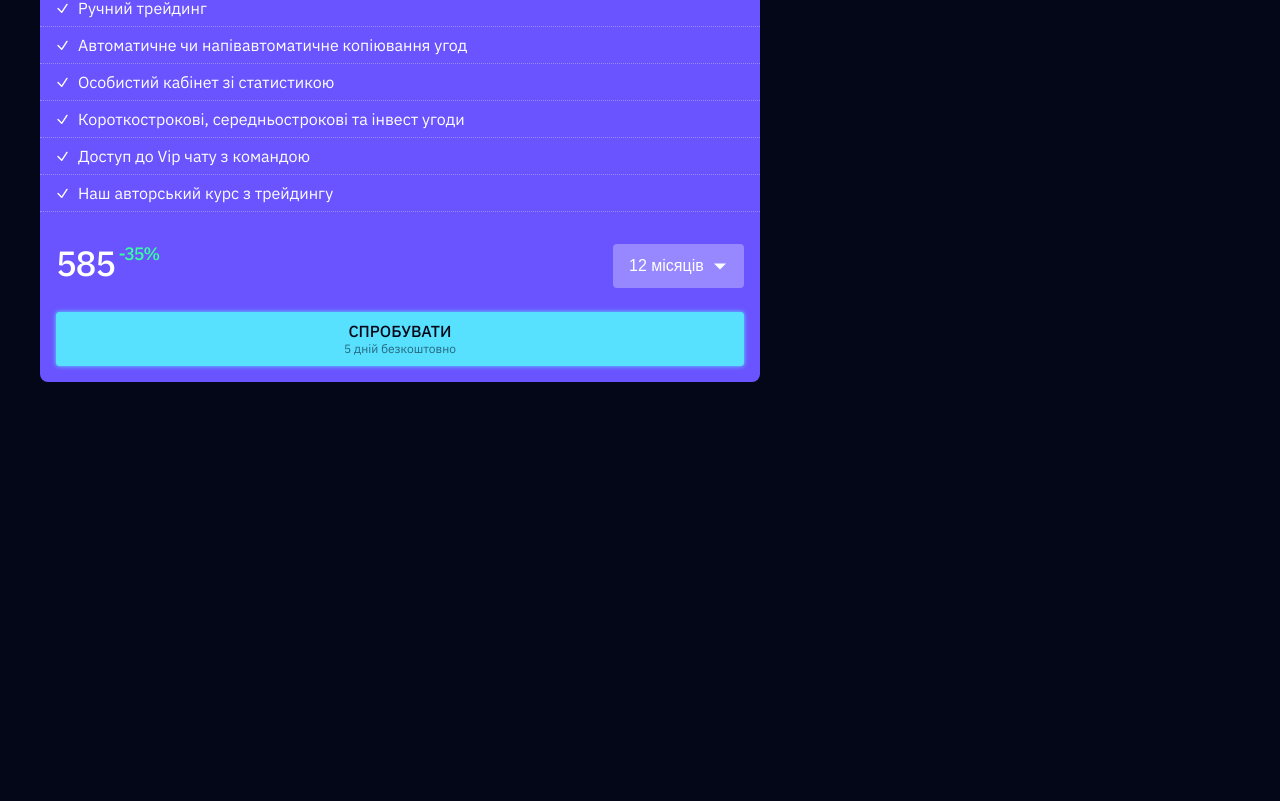
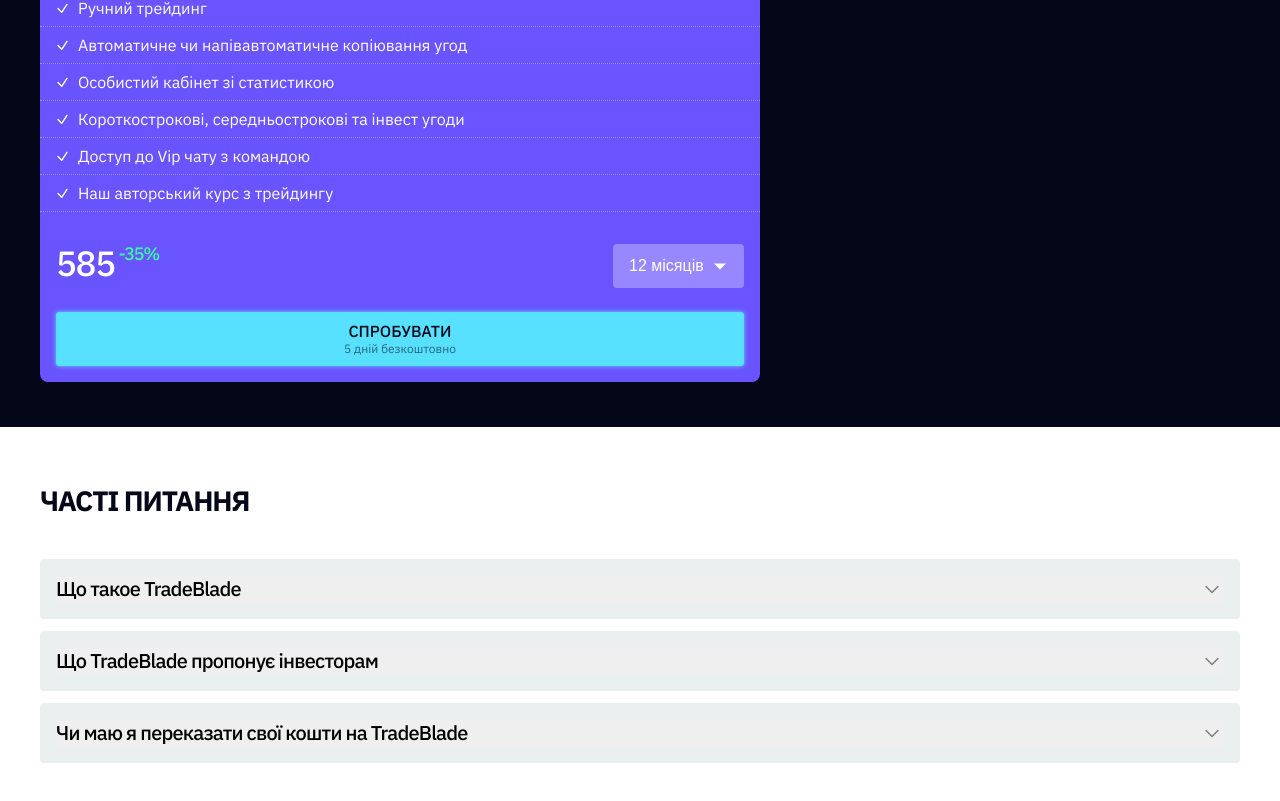
Before and after one commit to Marina-Slyepinina/TradeBlade, a Next.js app: page / in a window 1280 px wide. Shown: the part 2328-3129 px from the top of the page. Before the commit the page ends 2755 px from the top, so only its background shows below. Built offline with nearby package versions, Linux system fonts and the light colour scheme.

Commit message:
added accordion, faq section

```diff
--- a/app/page.tsx
+++ b/app/page.tsx
@@ -4,6 +4,7 @@
 import { Numbers } from "@/components/Numbers/Numbers";
 import { About } from "@/components/About/About";
 import { Tariffs } from "@/components/Tariffs/Tariffs";
+import { FAQ } from "@/components/FAQ/FAQ";
 
 export default function App() {
   return (
@@ -15,6 +16,7 @@
         <Deals />
         <About />
         <Tariffs />
+        <FAQ />
       </main>
     </>
   );
--- /dev/null
+++ b/components/Accordion/Accordion.module.css
@@ -0,0 +1,60 @@
+.accordionItem {
+    background-color: var(--color-gray-lightest);
+    border-radius: 4px;
+    margin-bottom: 12px;
+    padding: 16px;
+    overflow: hidden;
+    font-weight: 400;
+    font-size: 16px;
+    line-height: 1.25;
+    color: var(--color-white-70);
+}
+
+.activeItem {
+    background-color: var(--color-purple);
+}
+
+.accordionHeader  {
+    display: flex;
+    justify-content: space-between;
+    align-items: center;
+    width: 100%;
+    border: none;
+    cursor: pointer;
+    text-align: left;
+    transition: background-color 0.3s, color 0.3s;
+}
+
+.accordionContent {
+    margin-top: 12px;
+}
+
+.activeItem .accordionHeader {
+    background-color: var(--color-purple);
+    color: var(--color-white);
+}
+
+.question {
+    font-weight: 500;
+    font-size: 20px;
+    line-height: 1.4;
+    letter-spacing: -0.04em;
+}
+
+.question .activeItem {
+    color: var(--color-white);
+}
+
+.arrowIcon {
+    fill: none;
+    stroke: var(--color-black-medium);
+    transition: transform 0.3s;
+}
+
+.activeItem .arrowIcon {
+    stroke: var(--color-white);
+}
+
+.arrowUp {
+    transform: rotate(180deg);
+}
--- /dev/null
+++ b/components/Accordion/Accordion.tsx
@@ -0,0 +1,47 @@
+"use client"
+
+import { useState } from "react";
+import { faqData } from "@/utils/faqData";
+import css from "./Accordion.module.css";
+
+export const Accordion = () => {
+
+    const [openItemId, setOpenItemId] = useState<string | null>(null);
+
+    const handleToggle = (id: string) => {
+        setOpenItemId(id === openItemId ? null : id);
+    };
+
+    return (
+        <div className={css.accordionList}>
+            {faqData.map((item) => {
+
+                const isOpen = item.id === openItemId;
+
+                return (
+                    <div
+                        key={item.id}
+                        className={`${css.accordionItem} ${isOpen ? css.activeItem : ''}`}
+                    >
+                        <button
+                            className={css.accordionHeader}
+                            onClick={() => handleToggle(item.id)}
+                            aria-expanded={isOpen}
+                        >
+                            <h3 className={css.question}>{item.question}</h3>
+                            <svg className={`${css.arrowIcon} ${isOpen ? css.arrowUp : ''}`} width={24} height={24}>
+                                <use href="sprite.svg#arrow-down"></use>
+                            </svg>
+                        </button>
+
+                        {isOpen && (
+                            <div className={css.accordionContent}>
+                                {item.answer}
+                            </div>
+                        )}
+                    </div>
+                );
+            })}
+        </div>
+    );
+}
--- /dev/null
+++ b/components/FAQ/FAQ.module.css
@@ -0,0 +1,32 @@
+.faqSection {
+    background-color: var(--color-white);
+    padding: 56px 0;
+}
+
+.title {
+    font-weight: 700;
+    font-size: 28px;
+    line-height: 1.29;
+    letter-spacing: -0.04em;
+    text-transform: uppercase;
+    color: var(--color-dark);
+    margin-bottom: 40px;
+}
+
+@media screen and (min-width: 1396px) {
+
+    .faqSection {
+        padding: 96px 0;
+    }
+
+   .title {
+        font-size: 44px;
+        line-height: 1.27;
+        margin-bottom: 64px;
+
+    }
+
+    .container {
+        padding: 0 279px;
+    }
+}
--- /dev/null
+++ b/components/FAQ/FAQ.tsx
@@ -0,0 +1,14 @@
+import { Accordion } from "../Accordion/Accordion";
+import { Container } from "../Container/Container";
+import css from "./FAQ.module.css";
+
+export const FAQ = () => {
+  return (
+    <section className={css.faqSection} id="faq">
+        <Container className={css.container}>
+            <h2 className={css.title}>Часті питання</h2>
+            <Accordion />
+        </Container>
+    </section>
+  )
+}
--- /dev/null
+++ b/utils/faqData.ts
@@ -0,0 +1,17 @@
+export const faqData = [
+    {
+        id: "1",
+        question: 'Що такое TradeBlade',
+        answer: 'Ми досвідчена команда, для якої трейдинг - професія.TradeBlade є авторизованим офіційним брокером біржі Binance. Він надає користувачам безліч переваг, таких як більш висока швидкість синхронізації API та можливість створити обліковий запис Binance через платформу TradeBlade всього в 1 клік.',
+    },
+    {
+        id: "2",
+        question: 'Що TradeBlade пропонує інвесторам',
+        answer: 'Lorem ipsum dolor sit amet consectetur adipisicing elit. Ratione, blanditiis corporis! Vel enim quod consectetur aut necessitatibus corporis sint delectus deleniti, itaque impedit neque. Dolore.',
+    },
+    {
+        id: "3",
+        question: 'Чи маю я переказати свої кошти на TradeBlade',
+        answer: 'Lorem ipsum dolor sit amet consectetur adipisicing elit. Ratione, blanditiis corporis! Vel enim quod consectetur aut necessitatibus corporis sint delectus deleniti, itaque impedit neque. Dolore.',
+    },
+];
```
